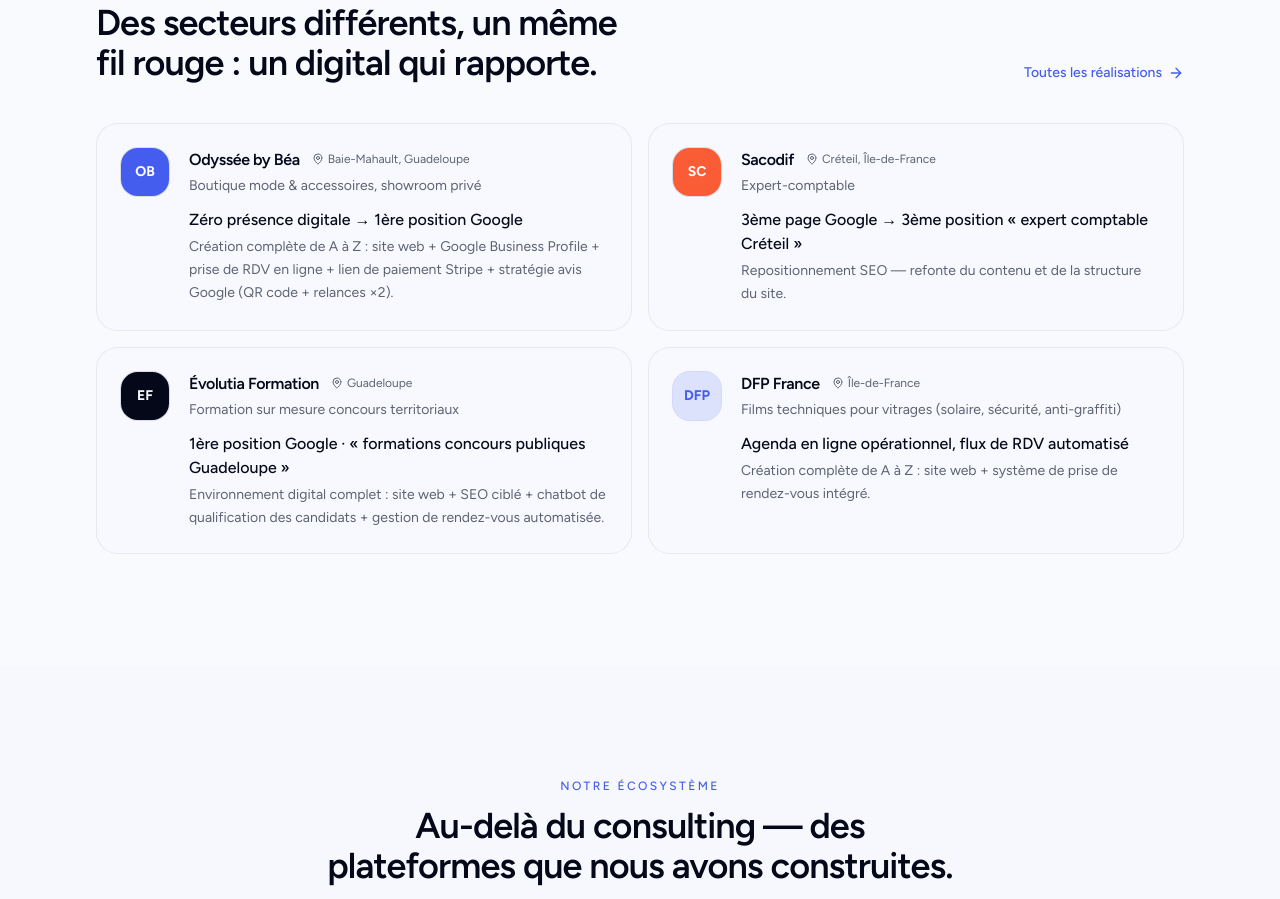
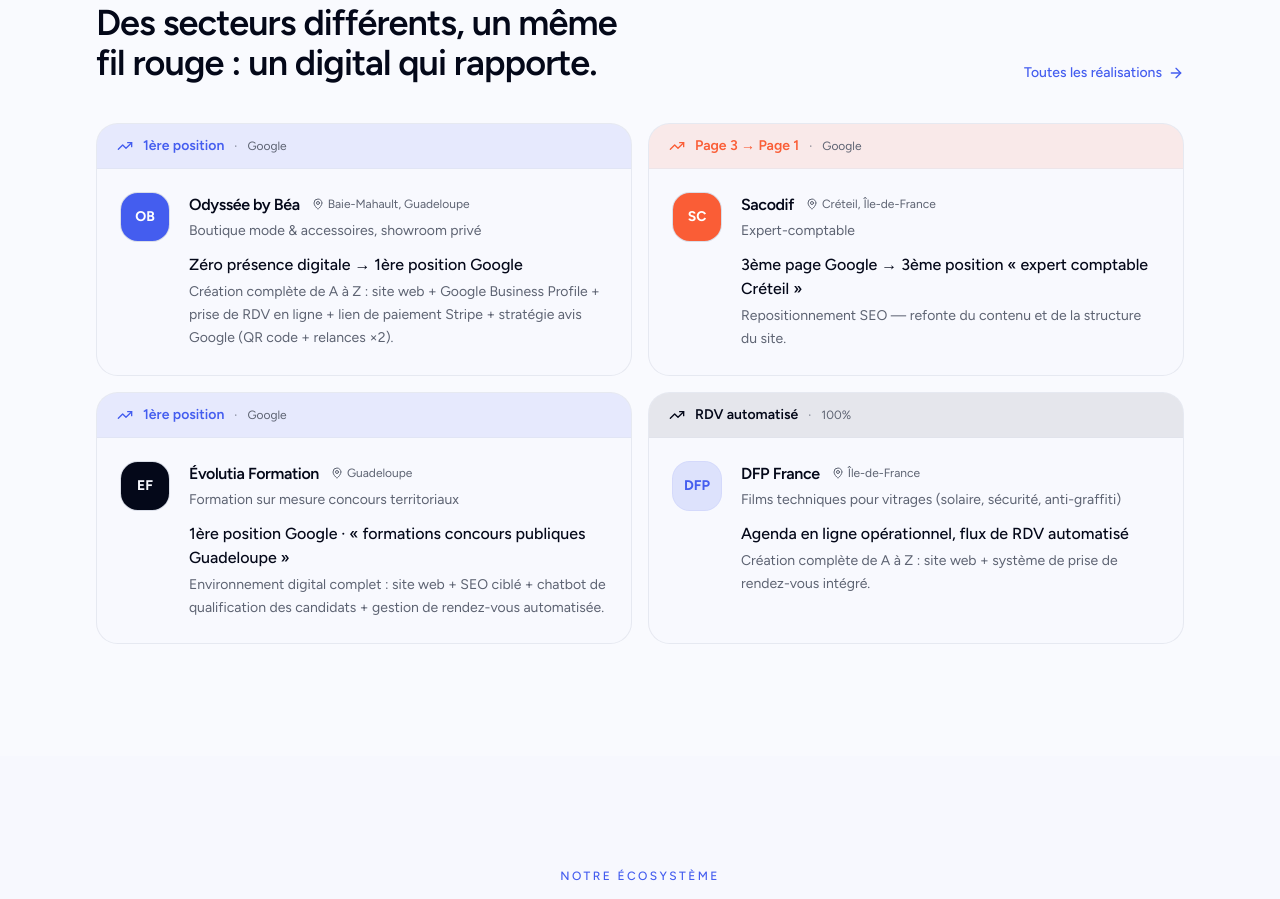
Before and after one commit to jmd971/siboard-consulting-site, a Next.js app: page / in a window 1280 px wide. Shown: the part 3200-4099 px from the top of the page. Built offline with nearby package versions, Linux system fonts and the light colour scheme; no server answers.

Commit message:
design: add result stat bar to realisation cards

```diff
--- a/src/components/home/RealisationsApercu.tsx
+++ b/src/components/home/RealisationsApercu.tsx
@@ -1,5 +1,5 @@
 import Link from "next/link";
-import { ArrowRight, MapPin } from "lucide-react";
+import { ArrowRight, MapPin, TrendingUp } from "lucide-react";
 
 import { CLIENTS } from "@/lib/constants";
 
@@ -9,6 +9,13 @@
   "bg-foreground text-background",
   "bg-primary/15 text-primary ring-primary/20",
 ] as const;
+
+const CLIENT_STATS: Record<string, { value: string; label: string; bg: string; text: string }> = {
+  "odyssee-by-bea":     { value: "1ère position", label: "Google", bg: "bg-primary/10", text: "text-primary" },
+  "sacodif":            { value: "Page 3 → Page 1", label: "Google", bg: "bg-accent/10", text: "text-accent" },
+  "evolutia-formation": { value: "1ère position", label: "Google", bg: "bg-primary/10", text: "text-primary" },
+  "dfp-france":         { value: "RDV automatisé", label: "100%", bg: "bg-foreground/8", text: "text-foreground" },
+};
 
 export function RealisationsApercu() {
   const featured = CLIENTS.filter((c) => c.featured).slice(0, 4);
@@ -35,9 +42,23 @@
         </div>
 
         <ul className="mt-10 grid gap-4 sm:grid-cols-2">
-          {featured.map((client, index) => (
+          {featured.map((client, index) => {
+            const stat = CLIENT_STATS[client.slug];
+            return (
               <li key={client.slug}>
-              <article className="group flex h-full items-start gap-5 rounded-2xl border border-border/60 bg-background/60 p-5 transition-colors hover:border-primary/30 hover:bg-surface/60 sm:p-6">
+                <article className="group flex h-full flex-col overflow-hidden rounded-2xl border border-border/60 bg-background/60 transition-colors hover:border-primary/30 hover:bg-surface/60">
+                  {/* Stat bar en haut */}
+                  {stat && (
+                    <div className={`flex items-center gap-2.5 border-b border-border/40 px-5 py-3 ${stat.bg}`}>
+                      <TrendingUp className={`h-4 w-4 shrink-0 ${stat.text}`} />
+                      <span className={`text-sm font-semibold ${stat.text}`}>{stat.value}</span>
+                      <span className="text-xs text-muted-foreground">·</span>
+                      <span className="text-xs text-muted-foreground">{stat.label}</span>
+                    </div>
+                  )}
+
+                  {/* Contenu */}
+                  <div className="flex flex-1 items-start gap-5 p-5 sm:p-6">
                     <div
                       aria-hidden
                       className={`grid h-12 w-12 shrink-0 place-items-center rounded-xl text-sm font-bold ring-1 ring-border ${AVATAR_STYLES[index % AVATAR_STYLES.length]}`}
@@ -60,9 +81,11 @@
                         {client.detail}
                       </p>
                     </div>
+                  </div>
                 </article>
               </li>
-          ))}
+            );
+          })}
         </ul>
       </div>
     </section>
```
Lines whose indentation alone changed are shown as unchanged.
